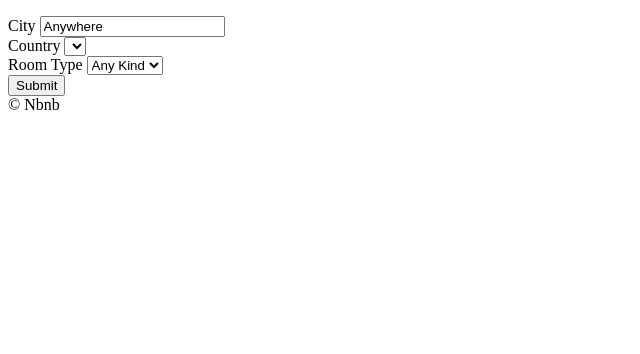
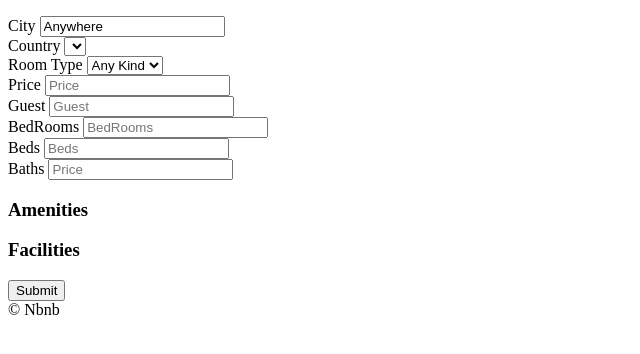
Before and after one commit to KIMJUNSICK/Airbnb_clone, a Django app: page /rooms/search/ in a window 1280 px wide. Shown: the part 60-414 px from the top of the page, without its empty margins (0-640 px from the left). Run offline with Django 3.2, Linux system fonts and the light colour scheme; data that the repository does not hold is empty.

Commit message:
Templates: make inputs for getting data in url

```diff
--- a/rooms/views.py
+++ b/rooms/views.py
@@ -36,6 +36,13 @@ def search(request):
     }
 
     room_types = models.RoomType.objects.all()
-    choices = {"room_types": room_types, "countries": countries}
+    amenities = models.Amenity.objects.all()
+    facilities = models.Facility.objects.all()
+    choices = {
+        "room_types": room_types,
+        "countries": countries,
+        "amenities": amenities,
+        "facilities": facilities,
+    }
 
     return render(request, "rooms/search.html", {**form, **choices})
--- a/templates/rooms/search.html
+++ b/templates/rooms/search.html
@@ -44,6 +44,52 @@
             </select>
         </div>
 
+        <div>
+            <label for="price">Price</label>
+            <input type="number" name="price" id="price" placeholder="Price"/>
+        </div>
+         <div>
+            <label for="guest">Guest</label>
+            <input type="number" name="guest" id="guest" placeholder="Guest"/>
+        </div>
+         <div>
+            <label for="bedrooms">BedRooms</label>
+            <input type="number" name="bedrooms" id="bedrooms" placeholder="BedRooms"/>
+        </div>
+         <div>
+            <label for="beds">Beds</label>
+            <input type="number" name="beds" id="beds" placeholder="Beds"/>
+        </div>
+         <div>
+            <label for="baths">Baths</label>
+            <input type="number" name="baths" id="baths" placeholder="Price"/>
+        </div>
+
+
+        <div>
+            <h3>Amenities</h3>
+            <ul>
+                {% for amenity in amenities %}
+                    <li>
+                        <label>{{amenity.name}}</label>
+                        <input id="a_{{amenity.pk}}" name="amenities" type="checkbox" value={{amenity.pk}}/>
+                    </li>
+                {% endfor %}
+            </ul>
+        </div>
+
+         <div>
+            <h3>Facilities</h3>
+            <ul>
+                {% for facility in facilities %}
+                    <li>
+                        <label>{{facility.name}}</label>
+                        <input id="a_{{facility.pk}}" name="amenities" type="checkbox" value={{facility.pk}}/>
+                    </li>
+                {% endfor %}
+            </ul>
+        </div>
+
         <button>Submit</button>
         {% comment %} if one button in form tag, the button event is sumbit {% endcomment %}
     </form>
```
